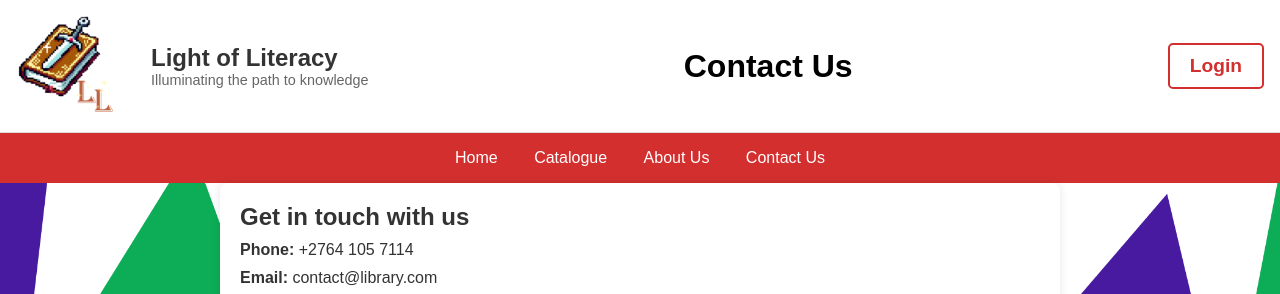
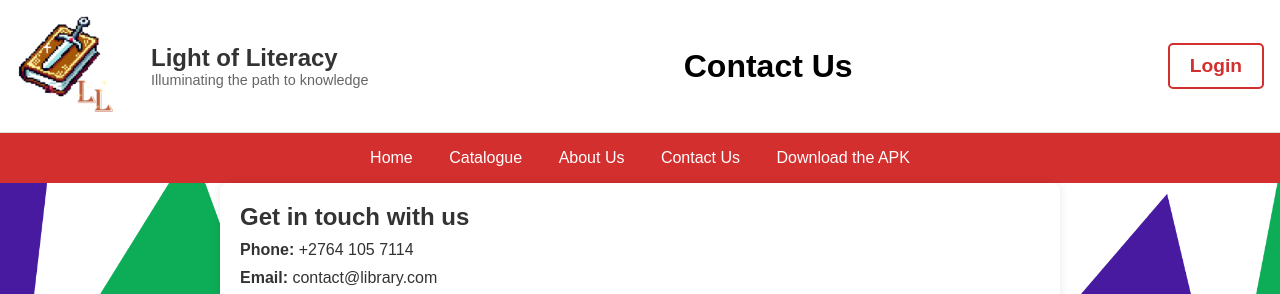
Before and after one commit to ST10163545/congent, a plain HTML site: page contact_us1.html in a window 1280 px wide. Shown: the top 294 px of the page. Drawn offline with Linux system fonts and the light colour scheme.

Commit message:
update 4

```diff
--- a/contact_us1.html
+++ b/contact_us1.html
@@ -125,6 +125,8 @@
         <a href="user_catalogue1.html">Catalogue</a>
         <a href="user_about_us1.html">About Us</a>
         <a href="contact_us1.html">Contact Us</a>
+		<a href="https://drive.google.com/uc?export=download&id=1VX9PSqMxJR7yPPxah8QdsOizZNsJez1Q" download>Download the APK</a>
+
 
     </nav>
 
```
Also changed, not shown: index.html (+2 -0 lines), user_about_us1.html (+2 -0 lines), user_catalogue1.html (+2 -0 lines).
